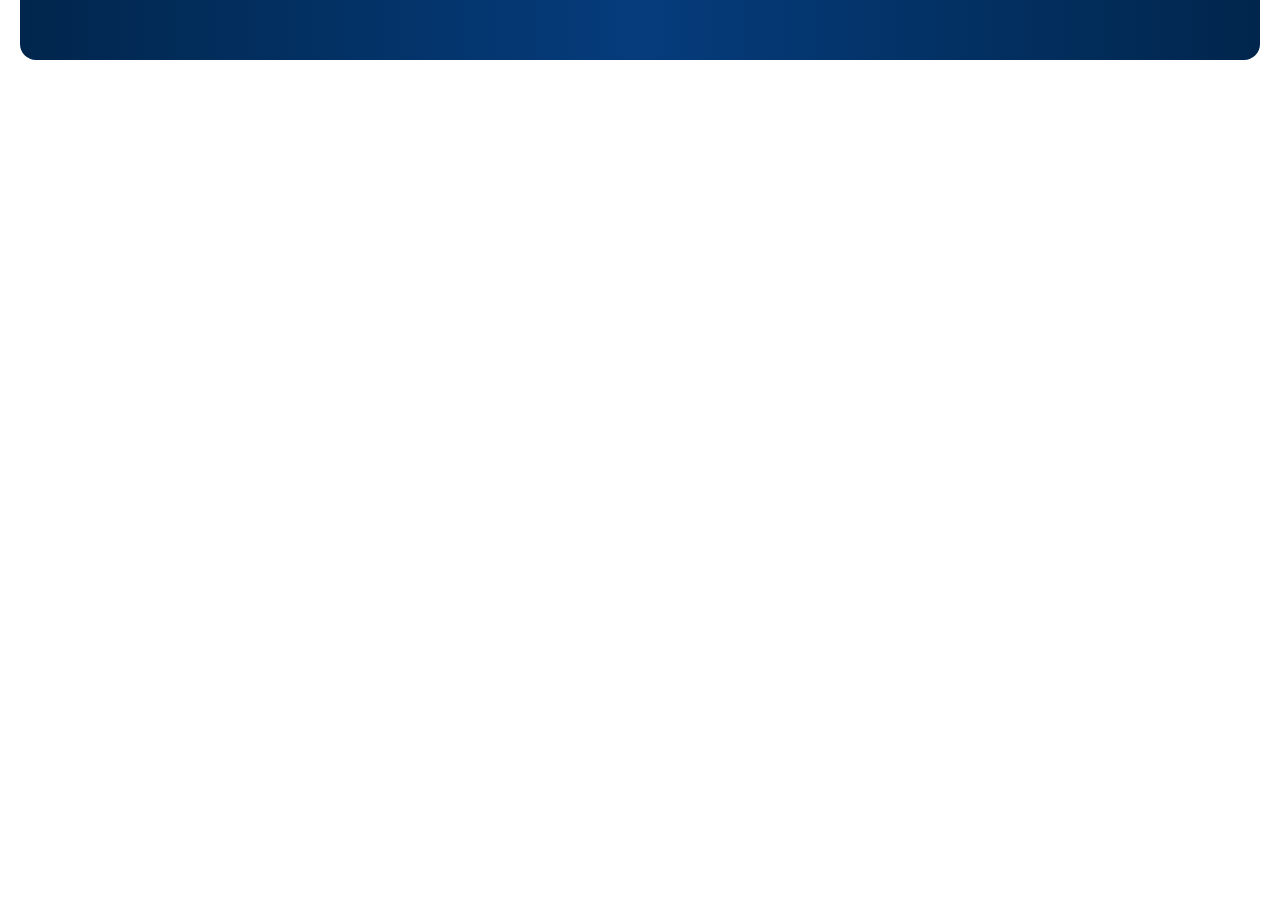
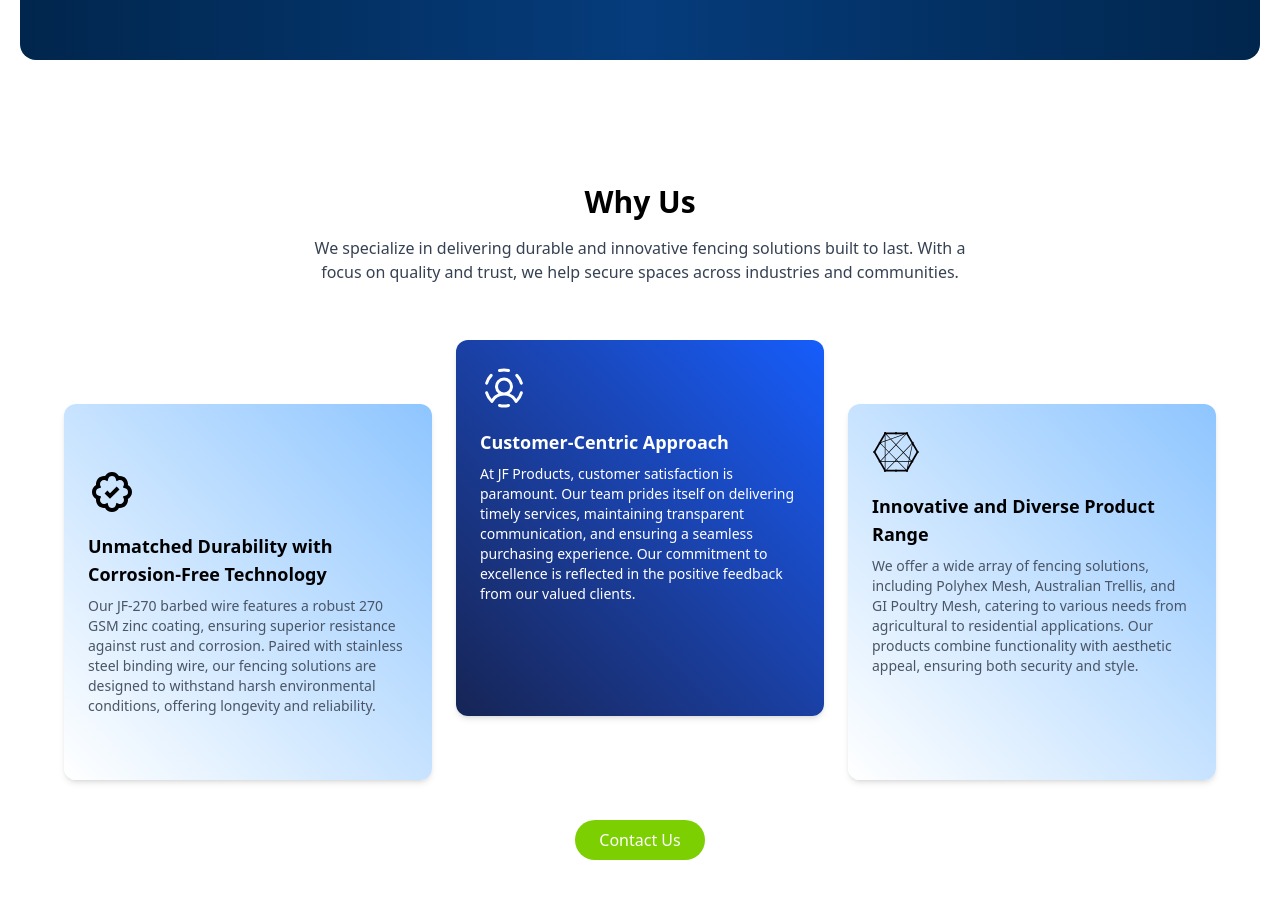
Before and after one commit to momin096/fencing-justified, a React (Vite) app: page / in a window 1280 px wide. Shown: the part 1860-2758 px from the top of the page. Before the commit the page ends 1980 px from the top, so only its background shows below. Built offline with nearby package versions, Linux system fonts and the light colour scheme.

Commit message:
why us section created

```diff
--- a/src/Home/Home.jsx
+++ b/src/Home/Home.jsx
@@ -2,6 +2,7 @@ import Navbar from "../components/Navbar/Navbar";
 import ProductSlider from "../components/ProductSlider/ProductSlider";
 import Slider from "../components/Slider/Slider";
 import TrustedSection from "../components/TrustedSection/TrustedSection";
+import WhyUs from "../components/WhyUs/WhyUs";
 
 
 const agriculturalProducts = [
@@ -98,6 +99,9 @@ const Home = () => {
 
             {/* Trusted Section */}
             <TrustedSection />
+
+            {/* Why Us  Section*/}
+            <WhyUs />
         </div>
     );
 };
--- /dev/null
+++ b/src/components/WhyUs/WhyUs.jsx
@@ -0,0 +1,60 @@
+import { BiBadgeCheck } from "react-icons/bi";
+import { PiUserCircleDashed } from "react-icons/pi";
+import { FaConnectdevelop } from "react-icons/fa";
+
+
+const WhyUs = () => {
+    return (
+        <div className="py-16 bg-white text-center px-4 max-w-7xl mx-auto">
+            <h2 className="text-3xl font-bold mb-4">Why Us</h2>
+            <p className="text-gray-700 max-w-2xl mx-auto mb-12">
+                We specialize in delivering durable and innovative fencing solutions built to last. With a focus on quality and trust, we help secure spaces across industries and communities.
+            </p>
+
+            <div className="grid md:grid-cols-3 gap-6 max-w-6xl mx-auto mt-30">
+                {/* Card 1 */}
+                <div className="bg-gradient-to-tr from-white to-blue-300  shadow-md rounded-xl px-6 py-16 text-left">
+                    <div className="text-3xl text-black mb-4">
+                        <BiBadgeCheck className="text-5xl" />
+                    </div>
+                    <h3 className="text-lg font-bold mb-2">
+                        Unmatched Durability with Corrosion-Free Technology
+                    </h3>
+                    <p className="text-sm text-gray-600">
+                        Our JF-270 barbed wire features a robust 270 GSM zinc coating, ensuring superior resistance against rust and corrosion. Paired with stainless steel binding wire, our fencing solutions are designed to withstand harsh environmental conditions, offering longevity and reliability.
+                    </p>
+                </div>
+                {/* Card 2 */}
+                <div className="bg-gradient-to-bl from-blue-600 to-blue-950 text-white shadow-md rounded-xl p-6 text-left md:relative md:bottom-16">
+                    <div className="text-3xl text-white mb-4">
+                        <PiUserCircleDashed className="text-5xl" />
+                    </div>
+                    <h3 className="text-lg font-bold mb-2">Customer-Centric Approach</h3>
+                    <p className="text-sm text-white">
+                        At JF Products, customer satisfaction is paramount. Our team prides itself on delivering timely services, maintaining transparent communication, and ensuring a seamless purchasing experience. Our commitment to excellence is reflected in the positive feedback from our valued clients.
+                    </p>
+                </div>
+
+                {/* Card 3 */}
+                <div className="bg-gradient-to-tr from-white to-blue-300  shadow-md rounded-xl p-6 text-left">
+                    <div className="text-3xl text-black mb-4">
+                        <FaConnectdevelop className="text-5xl" />
+                    </div>
+                    <h3 className="text-lg font-bold mb-2">Innovative and Diverse Product Range</h3>
+                    <p className="text-sm text-gray-600">
+                        We offer a wide array of fencing solutions, including Polyhex Mesh, Australian Trellis, and GI Poultry Mesh, catering to various needs from agricultural to residential applications. Our products combine functionality with aesthetic appeal, ensuring both security and style.
+                    </p>
+                </div>
+            </div>
+
+            {/* Contact Button */}
+            <div className="mt-10">
+                <button className="bg-lime-500 hover:bg-lime-600 text-white px-6 py-2 rounded-full transition-all">
+                    Contact Us
+                </button>
+            </div>
+        </div>
+    );
+};
+
+export default WhyUs;
```
